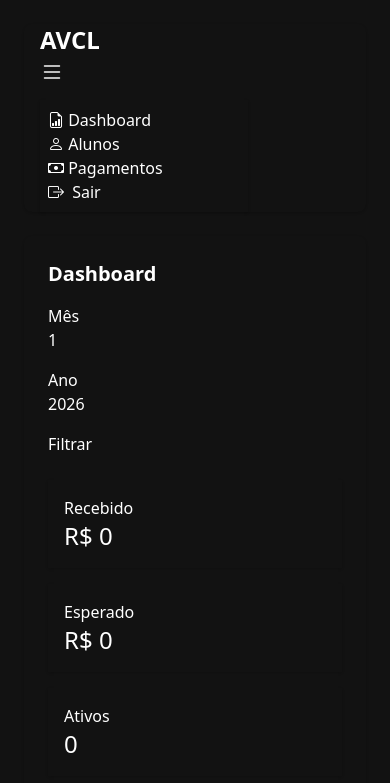
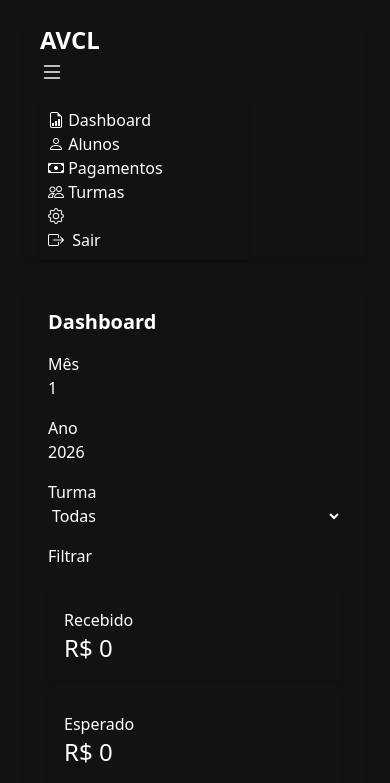
Before and after one commit to ninocsta/avcl, a Django app: page /dashboard/ in a window 390 px wide. Shown: the top 783 px of the page. Run offline with Django 5.2, Linux system fonts and the light colour scheme; the visitor is signed in with stand-in values (Sample User, id 1); data that the repository does not hold is empty; parts of the project's set-up code (start-up, migrations or seed data) failed here and were passed over; some libraries are stand-ins or nearby versions.

Commit message:
adiciona funcionalidade de gerenciamento de turmas, incluindo criação, edição e listagem; atualiza templates para incluir seleção de turma em formulários e filtros; ajusta lógica de visualização e relatórios no dashboard

```diff
--- a/app/templates/base.html
+++ b/app/templates/base.html
@@ -2,10 +2,11 @@
 
 <!DOCTYPE html>
 <html lang="pt-br" data-theme="dark">
+
 <head>
   <meta name="viewport" content="width=device-width, initial-scale=1.0">
   <title>AVCL - Escolinha</title>
- <link href="https://cdn.jsdelivr.net/npm/daisyui@5" rel="stylesheet" type="text/css" />
+  <link href="https://cdn.jsdelivr.net/npm/daisyui@5" rel="stylesheet" type="text/css" />
   <script src="https://cdn.jsdelivr.net/npm/@tailwindcss/browser@4"></script>
   <link rel="stylesheet" href="https://cdn.jsdelivr.net/npm/bootstrap-icons@1.13.1/font/bootstrap-icons.min.css">
   <link href="https://cdn.jsdelivr.net/npm/daisyui@5/themes.css" rel="stylesheet" type="text/css" />
@@ -26,10 +27,15 @@
         {% if user.is_authenticated %}
         <!-- MENU DESKTOP -->
         <div class="hidden md:flex space-x-2">
-          <a href="{% url 'dashboard' %}" class="btn btn-outline btn-ghost"><i class="bi bi-file-earmark-bar-graph"></i> Dashboard</a>
+          <a href="{% url 'dashboard' %}" class="btn btn-outline btn-ghost"><i class="bi bi-file-earmark-bar-graph"></i>
+            Dashboard</a>
           <a href="{% url 'alunos_list' %}" class="btn btn-outline btn-ghost"><i class="bi bi-person"></i> Alunos</a>
-          <a href="{% url 'pagamentos_filter' %}" class="btn btn-outline btn-ghost"><i class="bi bi-cash"></i> Pagamentos</a>
+          <a href="{% url 'pagamentos_filter' %}" class="btn btn-outline btn-ghost"><i class="bi bi-cash"></i>
+            Pagamentos</a>
           <a href="{% url 'turmas_list' %}" class="btn btn-outline btn-ghost"><i class="bi bi-people"></i> Turmas</a>
+          {% if user.is_superuser %}
+          <a href="{% url 'admin:index' %}" class="btn btn-outline btn-ghost"><i class="bi bi-gear"></i></a>
+          {% endif %}
           <form action="{% url 'logout' %}" method="post" class="m-0 p-0">
             {% csrf_token %}
             <button type="submit" class="btn btn-outline btn-ghost">
@@ -48,6 +54,12 @@
             <li><a href="{% url 'alunos_list' %}"><i class="bi bi-person"></i> Alunos</a></li>
             <li><a href="{% url 'pagamentos_filter' %}"><i class="bi bi-cash"></i> Pagamentos</a></li>
             <li>
+            <li><a href="{% url 'turmas_list' %}"><i class="bi bi-people"></i> Turmas</a></li>
+            <li>
+            {% if user.is_superuser %}
+            <li><a href="{% url 'admin:index' %}"><i class="bi bi-gear"></i></a></li>
+            <li>
+            {% endif %}
               <form action="{% url 'logout' %}" method="post" class="">
                 {% csrf_token %}
                 <button type="submit" class="">
@@ -68,11 +80,12 @@
     </main>
 
 
-  <!-- Footer -->
-  <footer class="footer  text-base-content justify-center p-4 mt-auto" style="align-self: center;">
-    <a href="https://costatech.dev">&copy; {{ year }} Costatech</a>
-  </footer>
+    <!-- Footer -->
+    <footer class="footer  text-base-content justify-center p-4 mt-auto" style="align-self: center;">
+      <a href="https://costatech.dev">&copy; {{ year }} Costatech</a>
+    </footer>
 
   </div>
 </body>
+
 </html>
--- a/app/templates/escolinha/dashboard.html
+++ b/app/templates/escolinha/dashboard.html
@@ -11,6 +11,15 @@
   <div>
     <label class="label"><span class="label-text">Ano</span></label>
     <input type="number" name="year" value="{{ year }}" class="input input-bordered w-full md:w-32">
+  </div>
+  <div>
+    <label class="label"><span class="label-text">Turma</span></label>
+    <select name="turma" class="select select-bordered w-full md:w-48">
+      <option value="">Todas</option>
+      {% for t in turmas %}
+      <option value="{{ t.id }}" {% if filtro_turma == t.id|stringformat:"s" %}selected{% endif %}>{{ t.nome }}</option>
+      {% endfor %}
+    </select>
   </div>
   <div class="flex items-end">
     <button type="submit" class="btn btn-primary">Filtrar</button>
--- a/app/templates/escolinha/pagamentos_list.html
+++ b/app/templates/escolinha/pagamentos_list.html
@@ -12,7 +12,7 @@
         <strong>Telefone:</strong>
         {% if aluno.contato_responsavel %}
         {{ aluno.contato_responsavel }}
-        <a href="https://wa.me/{{ aluno.contato_responsavel }}" target="_blank" class="btn btn-outline btn-sm ml-2">
+        <a href="https://wa.me/55{{ aluno.contato_responsavel }}" target="_blank" class="btn btn-outline btn-sm ml-2">
           <i class="bi bi-whatsapp"></i>
         </a>
         {% else %}
@@ -66,14 +66,14 @@
           {% if p.esta_pago %}
           {# pagamento já feito, talvez não precisa mandar nada #}
           {% elif p.atrasado %}
-          <a href="https://wa.me/55{{ aluno.contato_responsavel }}?text={{ msg_cobranca }}"
+          <a href="https://wa.me/55{{ p.aluno.contato_responsavel }}?text={{ msg_cobranca }}"
             class="btn btn-outline btn-sm ml-2" target="_blank">
             <i class="bi bi-whatsapp"></i>
           </a>
 
 
           {% else %}
-          <a href="https://wa.me/55{{ aluno.contato_responsavel }}?text={{ msg_aviso }}"
+          <a href="https://wa.me/55{{ p.aluno.contato_responsavel }}?text={{ msg_aviso }}"
             class="btn btn-outline btn-sm ml-2" target="_blank">
             <i class="bi bi-whatsapp"></i>
           </a>
--- a/escolinha/views.py
+++ b/escolinha/views.py
@@ -16,11 +16,11 @@ import json
 # ----- Alunos -----
 @login_required
 def alunos_list(request):
-    alunos = Aluno.objects.filter(is_active=True).order_by("nome_completo")
+    alunos = Aluno.objects.filter(is_active=True).select_related("turma").order_by("nome_completo")
     page_number = request.GET.get("page", 1)
 
-        # --- Paginação ---
-    paginator = Paginator(alunos, 20)  # 10 itens por página
+    # --- Paginação ---
+    paginator = Paginator(alunos, 20)
     page_obj = paginator.get_page(page_number)
 
     return render(request, "escolinha/alunos_list.html", {"alunos": page_obj, "page_obj": page_obj})
@@ -87,7 +87,7 @@ def turma_update(request, pk):
 @login_required
 def pagamentos_list(request, aluno_id):
     aluno = get_object_or_404(Aluno, pk=aluno_id)
-    pagamentos = aluno.pagamentos.all().order_by("-data_vencimento")
+    pagamentos = aluno.pagamentos.select_related("aluno").all().order_by("-data_vencimento")
     return render(request, "escolinha/pagamentos_list.html", {
         "aluno": aluno,
         "pagamentos": pagamentos,
@@ -145,29 +145,30 @@ def dashboard(request):
     today = timezone.now().date()
     year = int(request.GET.get("year", today.year))
     month = int(request.GET.get("month", today.month))
+    turma = request.GET.get("turma")
 
     first_day = date(year, month, 1)
     last_day = date(year, month, calendar.monthrange(year, month)[1])
 
+    # Base queryset para aplicar filtro de turma
+    pagamentos_base = Pagamento.objects.filter(data_vencimento__range=(first_day, last_day))
+    if turma:
+        pagamentos_base = pagamentos_base.filter(aluno__turma__id=turma)
+
     # --- Indicadores principais ---
-    esperado = Pagamento.objects.filter(
-        data_vencimento__range=(first_day, last_day)
-    ).aggregate(total=Sum("valor"))["total"] or 0
+    esperado = pagamentos_base.aggregate(total=Sum("valor"))["total"] or 0
 
-    recebido = Pagamento.objects.filter(
-        data_vencimento__range=(first_day, last_day),
+    recebido = pagamentos_base.filter(
         data_pagamento__isnull=False
     ).aggregate(total=Sum("valor"))["total"] or 0
 
     ativos = (
-        Pagamento.objects.filter(data_vencimento__range=(first_day, last_day))
-        .values("aluno")
+        pagamentos_base.values("aluno")
         .distinct()
         .count()
     )
 
-    atrasado = Pagamento.objects.filter(
-        data_vencimento__range=(first_day, last_day),
+    atrasado = pagamentos_base.filter(
         data_pagamento__isnull=True,
         data_vencimento__lt=today
     ).aggregate(total=Sum("valor"))["total"] or 0
@@ -182,13 +183,14 @@ def dashboard(request):
         primeiro = date(ano, mes, 1)
         ultimo = date(ano, mes, calendar.monthrange(ano, mes)[1])
 
-        total = (
-            Pagamento.objects.filter(
-                data_vencimento__range=(primeiro, ultimo),
-                data_pagamento__isnull=False
-            ).aggregate(total=Sum("valor"))["total"]
-            or 0
+        pagamentos_mes = Pagamento.objects.filter(
+            data_vencimento__range=(primeiro, ultimo),
+            data_pagamento__isnull=False
         )
+        if turma:
+            pagamentos_mes = pagamentos_mes.filter(aluno__turma__id=turma)
+
+        total = pagamentos_mes.aggregate(total=Sum("valor"))["total"] or 0
         faturamento_6m.append({
             "mes": f"{mes:02d}/{ano}",
             "valor": float(total),
@@ -199,15 +201,15 @@ def dashboard(request):
 
     # --- Formas de pagamento (também pelo mês de vencimento) ---
     formas = (
-        Pagamento.objects.filter(
-            data_vencimento__range=(first_day, last_day),
-            data_pagamento__isnull=False
-        )
+        pagamentos_base.filter(data_pagamento__isnull=False)
         .values("forma_pagamento")
         .annotate(total=Count("id"))
     )
     formas_labels = [f["forma_pagamento"] for f in formas]
     formas_values = [f["total"] for f in formas]
+
+    # Buscar turmas ativas para o filtro
+    turmas = Turma.objects.filter(status=True).order_by("nome")
 
     context = {
         "recebido": recebido,
@@ -221,6 +223,8 @@ def dashboard(request):
         "formas_values": json.dumps(formas_values),
         "year": year,
         "month": month,
+        "turmas": turmas,
+        "filtro_turma": turma,
     }
     return render(request, "escolinha/dashboard.html", context)
 
@@ -230,6 +234,7 @@ def dashboard(request):
 def pagamentos_filter_view(request):
     aluno_nome = request.GET.get("aluno", "").strip()
     status = request.GET.get("status")
+    turma = request.GET.get("turma")
     data = request.GET.get("data")  # YYYY-MM
     page_number = request.GET.get("page", 1)
 
@@ -248,14 +253,20 @@ def pagamentos_filter_view(request):
     elif status == "atrasado":
         pagamentos = pagamentos.filter(data_pagamento__isnull=True, data_vencimento__lt=hoje)
 
+    # Filtro por turma
+    if turma:
+        pagamentos = pagamentos.filter(aluno__turma__id=turma)
+
     # Filtro por mês/ano
     if data:
         ano, mes = map(int, data.split('-'))
         pagamentos = pagamentos.filter(data_vencimento__year=ano, data_vencimento__month=mes)
 
     # --- Paginação ---
-    paginator = Paginator(pagamentos, 25)  # 10 itens por página
+    paginator = Paginator(pagamentos, 20)  # 20 itens por página
     page_obj = paginator.get_page(page_number)
+
+    turmas = Turma.objects.filter(status=True).order_by("nome")
 
     # Extra query para manter filtros no href da paginação
     extra_query = ""
@@ -265,7 +276,8 @@ def pagamentos_filter_view(request):
         extra_query += f"&status={status}"
     if data:
         extra_query += f"&data={data}"
-
+    if turma:
+        extra_query += f"&turma={turma}"
     context = {
         "page_obj": page_obj,
         "filtro_aluno": aluno_nome,
@@ -275,6 +287,8 @@ def pagamentos_filter_view(request):
         "extra_query": extra_query,
         "msg_cobranca": whatsapp_message("cobranca"),
         "msg_aviso": whatsapp_message("aviso"),
+        "turmas": turmas,
+        "filtro_turma": turma,
     }
     return render(request, "escolinha/pagamentos_filter.html", context)
 
```
Also changed, not shown: app/templates/escolinha/aluno_form.html (+11 -0 lines), app/templates/escolinha/pagamentos_filter.html (+15 -3 lines), escolinha/admin.py (+6 -1 lines), escolinha/forms.py (+21 -1 lines), escolinha/models.py (+18 -1 lines), escolinha/tasks.py (+10 -10 lines), README.md (added), escolinha/migrations/0005_aluno_turma.py (added), escolinha/migrations/0006_alter_aluno_options_alter_turma_options_and_more.py (added).
